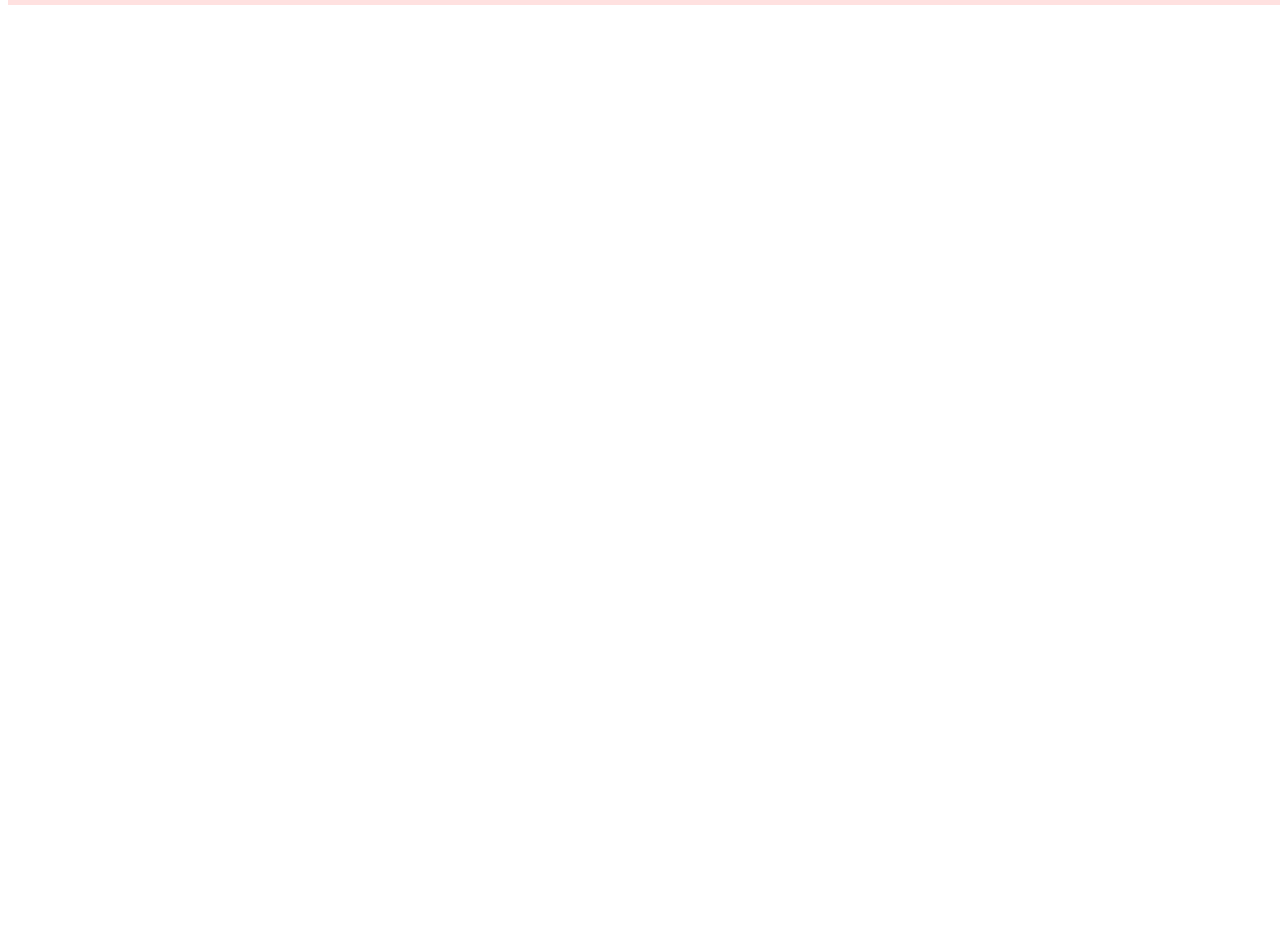
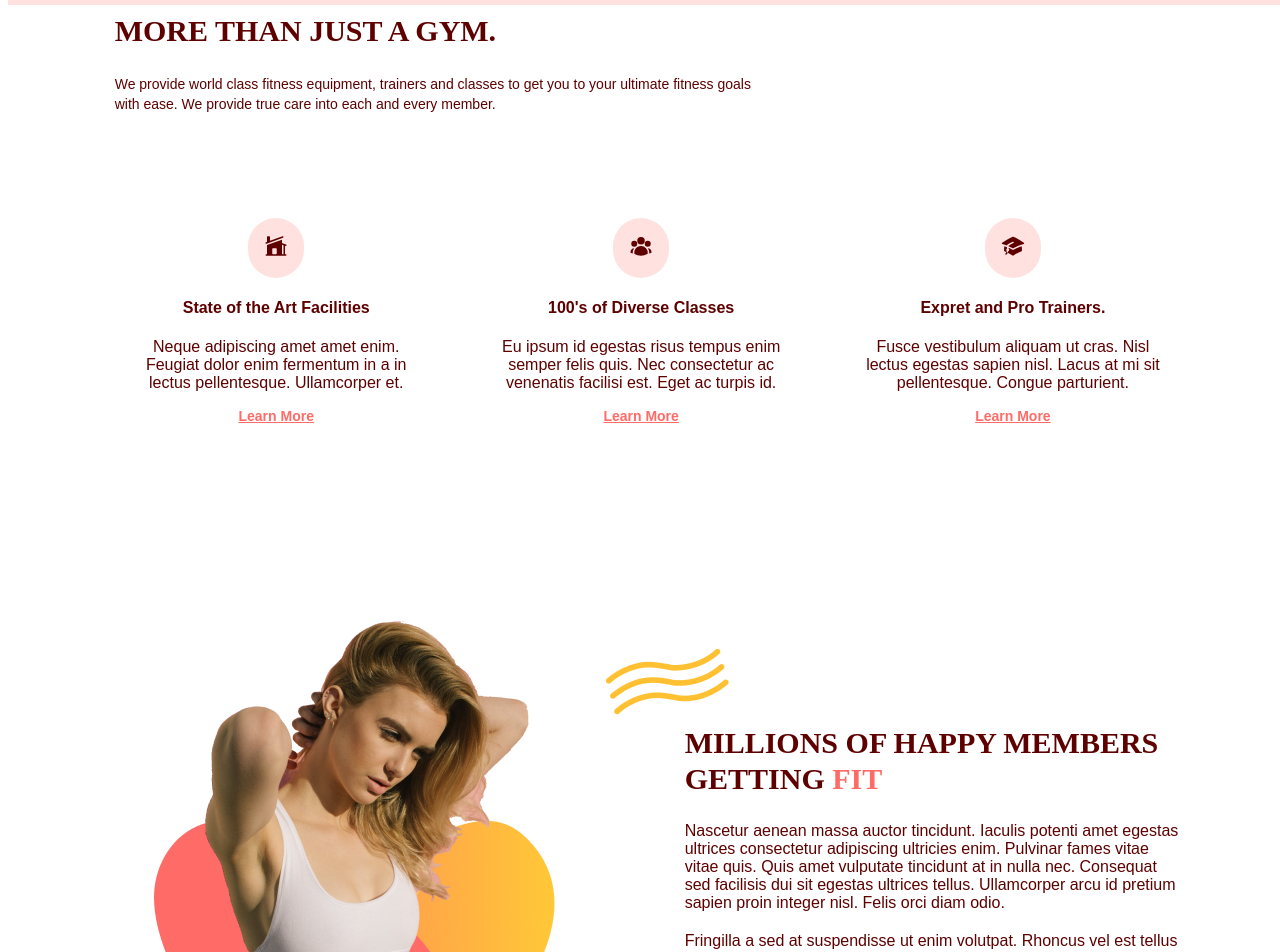
Before and after one commit to thihatheinhtutlu/EVOGYM, a React (Vite) app: page / in a window 1280 px wide. Shown: the part 940-1892 px from the top of the page. Before the commit the page ends 945 px from the top, so only its background shows below. Built offline with nearby package versions, Linux system fonts and the light colour scheme.

Commit message:
finished Benefits page with cool features as well as fully responsive design

```diff
--- a/src/App.tsx
+++ b/src/App.tsx
@@ -1,6 +1,7 @@
 import { useEffect, useState } from 'react'
 import Home from './scenes/home';
 import Navbar from '../src/scenes/navbar';
+import Benefits from './scenes/benefits';
 import { SelectedPage } from './shared/types';
 
 function App() {
@@ -27,6 +28,7 @@
         setSelectedPage={setSelectedPage}
       />
       <Home setSelectedPage={setSelectedPage}/>
+      <Benefits setSelectedPage={setSelectedPage}/>
     </div>
   )
 }
--- /dev/null
+++ b/src/scenes/benefits/Benefit.tsx
@@ -0,0 +1,45 @@
+import { SelectedPage } from '@/shared/types';
+import { motion } from 'framer-motion';
+import AnchorLink from 'react-anchor-link-smooth-scroll';
+
+const childVariant = {
+    hidden: { opacity: 0, scale: 0.9 },
+    visible: { opacity:1, scale: 1 }
+}
+
+type Props = {
+    icon: JSX.Element;
+    title: string;
+    description: string;
+    setSelectedPage: (value: SelectedPage) => void;
+}
+
+const Benefit = ({icon, title, description, setSelectedPage}: Props) => {
+  return (
+    <motion.div
+        className='mt-5 rounded-md border-2 border-gray-100 px-5 py-16 text-center'
+        variants={childVariant}
+    >
+        <div className='mb-4 flex justify-center'>
+            <div className='rounded-full border-2 border-gray-100 bg-primary-100 p-4'>
+                {icon}
+            </div>
+        </div>
+        <h4 className='font-bold'>
+            {title}
+        </h4>
+        <p className='my-3'>
+            {description}
+        </p>
+        <AnchorLink
+            className="text-sm font-bold text-primary-500 underline hover:text-secondary-500"
+            onClick={() => setSelectedPage(SelectedPage.ContactUs)}
+            href={`#${SelectedPage.ContactUs}`}
+        >
+        <p>Learn More</p>
+        </AnchorLink>
+    </motion.div>
+  )
+}
+
+export default Benefit
--- /dev/null
+++ b/src/scenes/benefits/index.tsx
@@ -0,0 +1,155 @@
+import HText from "@/shared/HText";
+import { BenefitType, SelectedPage } from "@/shared/types";
+import { HomeModernIcon, UserGroupIcon, AcademicCapIcon } from "@heroicons/react/24/solid";
+import { motion } from "framer-motion";
+import Benefit from "./Benefit";
+import ActionButton from "@/shared/ActionButton";
+import BenefitsPageGraphic from '../../assets/images/BenefitsPageGraphic.png';
+
+const benefits: Array<BenefitType> = [
+    {
+        icon: <HomeModernIcon className="h-6 w-6"/>,
+        title: "State of the Art Facilities",
+        description: "Neque adipiscing amet amet enim. Feugiat dolor enim fermentum in a in lectus pellentesque. Ullamcorper et.",
+    },
+    {
+        icon: <UserGroupIcon className="h-6 w-6"/>,
+        title: "100's of Diverse Classes",
+        description:  "Eu ipsum id egestas risus tempus enim semper felis quis. Nec consectetur ac venenatis facilisi est. Eget ac turpis id.",
+    },
+    {
+        icon: <AcademicCapIcon className="h-6 w-6"/>,
+        title: "Expret and Pro Trainers.",
+        description: "Fusce vestibulum aliquam ut cras. Nisl lectus egestas sapien nisl. Lacus at mi sit pellentesque. Congue parturient.",
+    },
+]
+
+const container = {
+    hidden: {},
+    visible: {
+        transition: { staggerChildren: 0.2 }
+    }
+}
+
+type Props = {
+    setSelectedPage: (value: SelectedPage) => void;
+}
+
+function Benefits({setSelectedPage}: Props) {
+  return (
+    <section id="benefits" className="mx-auto min-h-full w-5/6 py-20">
+        <motion.div
+            onViewportEnter={() => setSelectedPage(SelectedPage.Benefits)}
+        >
+            {/* {HEADER} */}
+            <motion.div
+                className="md:my-5 md:w-3/5"
+                initial="hidden"
+                whileInView="visible"
+                viewport={{ once:true, amount: 0.5 }}
+                transition={{ duration: 0.5}}
+                variants={{
+                    hidden: {opacity: 0, x:-50},
+                    visible: {opacity:1, x:0},
+                }}
+            >
+                <HText>MORE THAN JUST A GYM.</HText>
+                <p className="my-5 text-sm">
+                    We provide world class fitness equipment, trainers and classes to
+                    get you to your ultimate fitness goals with ease. We provide true
+                    care into each and every member.
+                </p>
+            </motion.div>
+
+            {/* {BENEFITS} */}
+            <motion.div
+                className="md:flex items-center justify-between gap-8 md:flex"
+                initial="hidden"
+                whileInView="visible"
+                viewport={{ once:true, amount:0.5 }}
+                variants={container}
+            >
+                {benefits.map((benefit: BenefitType) => (
+                    <Benefit
+                        key={benefit.title}
+                        icon={benefit.icon}
+                        title={benefit.title}
+                        description={benefit.description}
+                        setSelectedPage={setSelectedPage}
+                    />
+                ))}
+            </motion.div>
+
+            {/* {GRAPHICS AND DESC} */}
+            <div className="mt-16 items-center justify-between gap-20 md:mt-28 md:flex">
+                {/* {GRAPHIC} */}
+                <img className="mx-auto" alt="benefits-page-graphic" src={BenefitsPageGraphic}/>
+
+                {/* {DESC} */}
+                <div>
+                    {/* {TITLE} */}
+                    <div className="relative">
+                        <div className="before:absolute before:-top-20 before:-left-20 before:z-[-1] before:content-abstractwaves">
+                            <motion.div
+                                initial="hidden"
+                                whileInView="visible"
+                                viewport={{ once:true, amount: 0.5 }}
+                                transition={{ duration: 0.5}}
+                                variants={{
+                                    hidden: {opacity: 0, x: 50},
+                                    visible: {opacity:1, x: 0},
+                                }}
+                            >
+                                <HText>
+                                    MILLIONS OF HAPPY MEMBERS GETTING {""}
+                                    <span className="text-primary-500">FIT</span>
+                                </HText>
+                            </motion.div>
+                        </div>
+                    </div>
+
+                    {/* {DESC} */}
+                    <motion.div
+                        initial="hidden"
+                        whileInView="visible"
+                        viewport={{ once:true, amount: 0.5 }}
+                        transition={{ delay: 0.2, duration: 0.5}}
+                        variants={{
+                            hidden: {opacity: 0, x:-50},
+                            visible: {opacity:1, x:0},
+                        }}
+                    >
+                        <p className="my-5">
+                            Nascetur aenean massa auctor tincidunt. Iaculis potenti amet
+                            egestas ultrices consectetur adipiscing ultricies enim. Pulvinar
+                            fames vitae vitae quis. Quis amet vulputate tincidunt at in
+                            nulla nec. Consequat sed facilisis dui sit egestas ultrices
+                            tellus. Ullamcorper arcu id pretium sapien proin integer nisl.
+                            Felis orci diam odio.
+                        </p>
+                        <p className="mb-5">
+                            Fringilla a sed at suspendisse ut enim volutpat. Rhoncus vel est
+                            tellus quam porttitor. Mauris velit euismod elementum arcu neque
+                            facilisi. Amet semper tortor facilisis metus nibh. Rhoncus sit
+                            enim mattis odio in risus nunc.
+                        </p>
+                    </motion.div>
+
+                    {/* {BUTTON} */}
+                    <div className="relative mt-16">
+                        <div className="before:absolute before:-bottom-20 before:right-40 before:z-[1] before:content-sparkles">
+                            <ActionButton setSelectedPage={setSelectedPage}>
+                                Join Now
+                            </ActionButton>
+                        </div>
+
+                    </div>
+
+                </div>
+            </div>
+        </motion.div>
+    </section>
+  )
+}
+
+export default Benefits;
--- /dev/null
+++ b/src/shared/HText.tsx
@@ -0,0 +1,14 @@
+
+type Props = {
+    children: React.ReactNode;
+}
+
+const HText = ({children}: Props) => {
+  return (
+    <h1 className="basis-3/5 font-montserrat text-3xl font-bold">
+        {children}
+    </h1>
+  )
+}
+
+export default HText
--- a/src/shared/types.ts
+++ b/src/shared/types.ts
@@ -4,3 +4,9 @@
     OurClasses = 'ourclasses',
     ContactUs = 'contactus',
 }
+
+export interface BenefitType {
+    icon: JSX.Element;
+    title: string;
+    description: string;
+}
```
